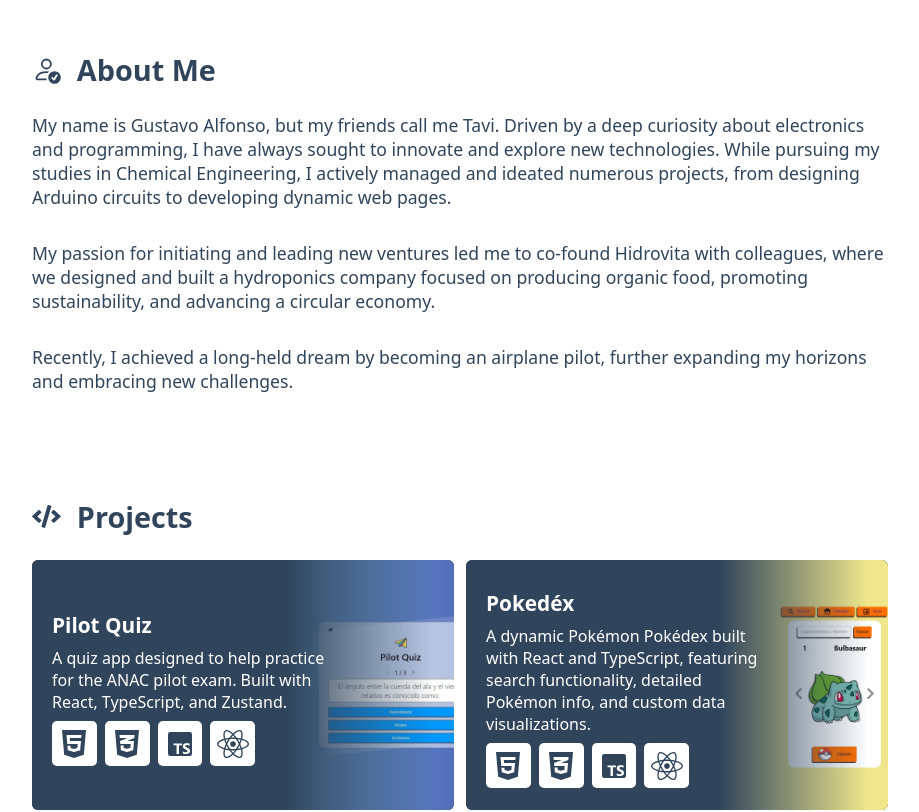
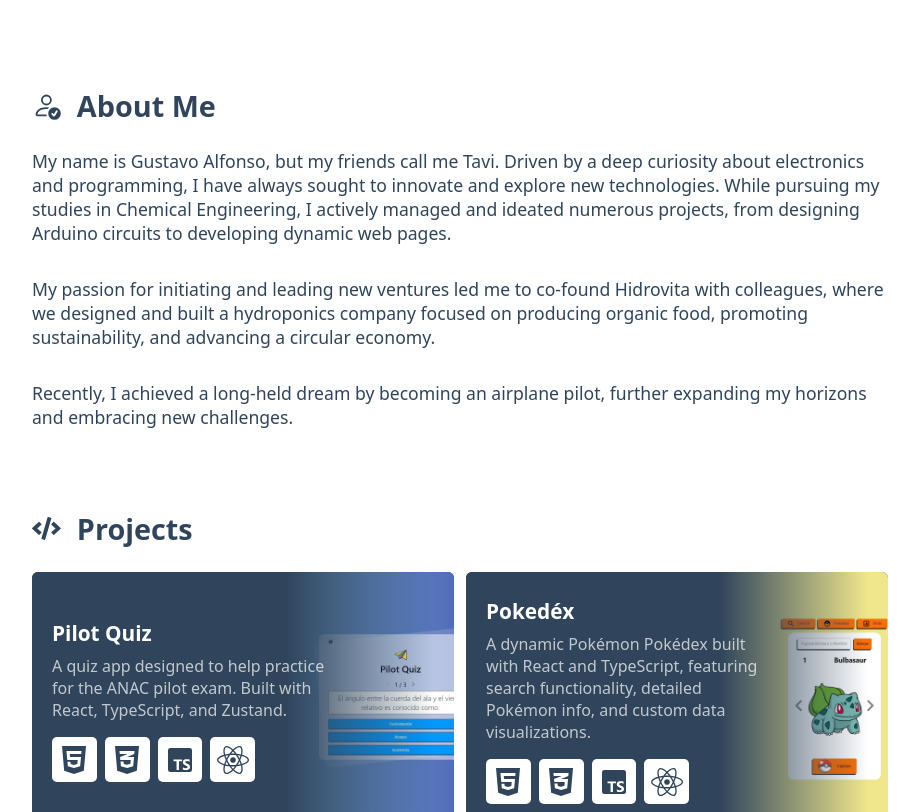
Before and after one commit to gusalfonso/myportfolio, a React (Vite) app: page / in a window 1280 px wide. Shown: the part 365-1177 px from the top of the page, without its empty margins (180-1099 px from the left). Built offline with nearby package versions, Linux system fonts and the light colour scheme.

Commit message:
somecleaning

```diff
--- a/src/components/molecules/projectcard/ProjectCard.css
+++ b/src/components/molecules/projectcard/ProjectCard.css
@@ -34,6 +34,13 @@
         font-weight: bold;
         max-width: 13ch;
       }
+      .project-description {
+        margin-bottom: 8px;
+        width: 30ch;
+        font-size: 1rem;
+        opacity: 0.7;
+        padding-bottom: 0.5rem;
+      }
     }
     .preview-icons {
       display: flex;
@@ -52,12 +59,6 @@
       }
     }
   }
-}
-
-.project-description {
-  margin-bottom: 8px;
-  width: 30ch;
-  font-size: 1rem;
 }
 
 .icons {
--- a/src/components/sections/about/About.css
+++ b/src/components/sections/about/About.css
@@ -1,3 +1,5 @@
-p {
-  margin-bottom: 2rem;
+.summary {
+  display: flex;
+  flex-direction: column;
+  gap: 2rem;
 }
--- a/src/index.css
+++ b/src/index.css
@@ -89,7 +89,6 @@
   margin-inline: auto;
   max-width: 56rem;
   min-height: 100dvh;
-  gap: 2rem;
 }
 
 ol,
@@ -98,7 +97,8 @@
 }
 
 section {
-  padding: 20px;
+  padding-inline: 20px;
+  padding-top: 5rem;
   width: 100%;
   color: #30455c;
 
```
